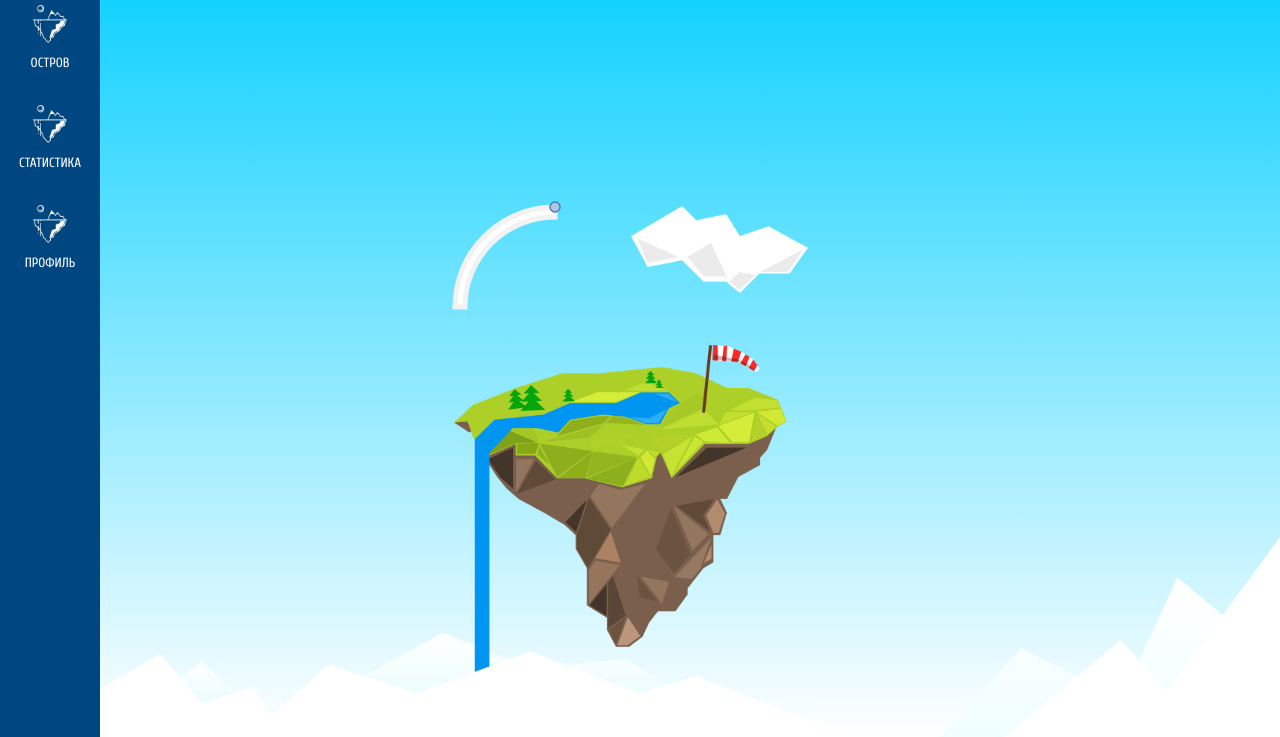
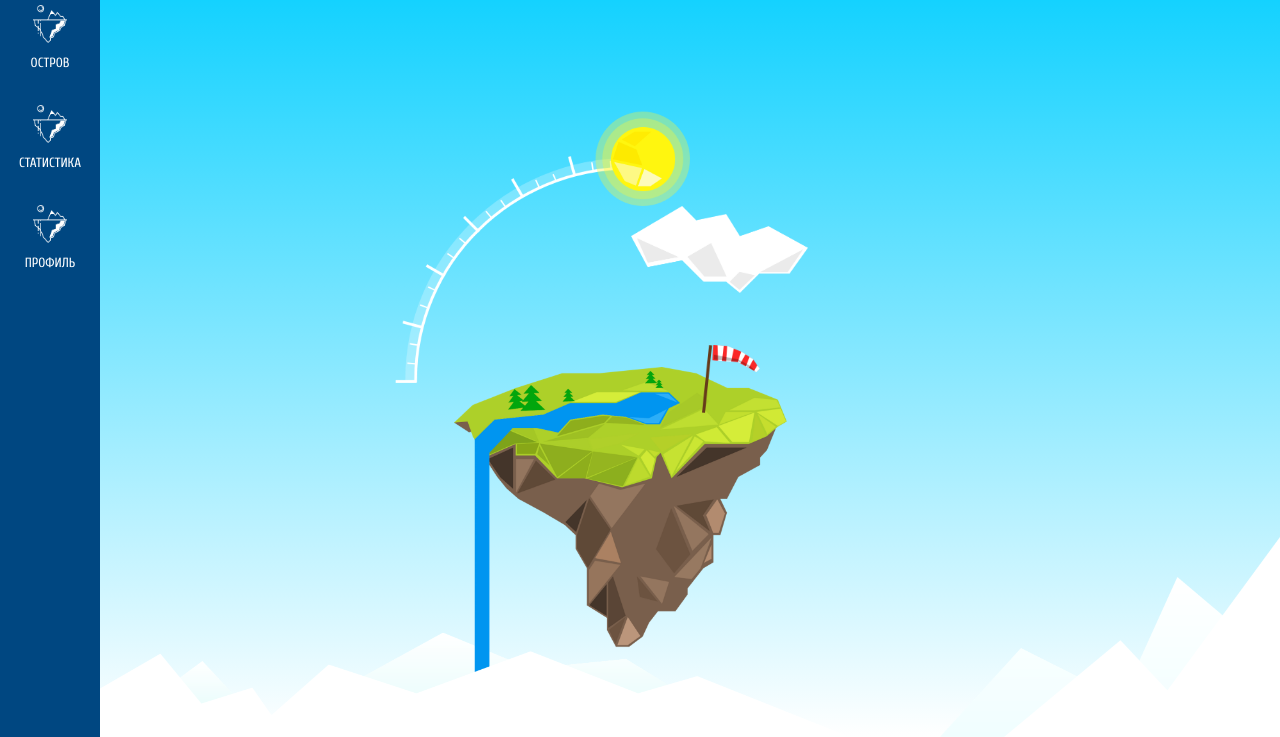
Before and after one commit to MariaKulkova/WeatherDiary, a website: page island.html in a window 1280 px wide. Shown: the part 63-800 px from the top of the page. Drawn offline with nearby package versions, Linux system fonts and the light colour scheme.

Commit message:
Improve sun slider appearance

```diff
--- a/css/circle-slider.css
+++ b/css/circle-slider.css
@@ -1,7 +1,7 @@
-.circumference {
-  fill: #fff;
-  stroke: #f2f2f2;
-  stroke-width: 5px;
+.slider-container {
+  position: absolute;
+  overflow: visible;
+  top: 0; left: 0; bottom: 0; right: 0;
 }
 
 .dot circle:hover {
@@ -9,12 +9,16 @@
 }
 
 .dot circle {
-  fill: lightsteelblue;
-  stroke: steelblue;
-  stroke-width: 1.5px;
+  width: 50px;
+  height: 50px;
+  overflow: visible;
 }
 
 .dot circle.dragging {
   fill: red;
   stroke: brown;
 }
+
+.sun-image {
+  transform-origin: center center;
+}
--- a/css/island.css
+++ b/css/island.css
@@ -174,11 +174,11 @@ body {
 .circle-slider {
     position: absolute;
     top: 0; left: 0;
-    height: 50%;
-    width: 50%;
-    /*background: #FFF;*/
-    /*background-size: 100% 100%;*/
-    /*padding: 20px;*/
+    height: 40%;
+    width: 40%;
+    overflow: visible;
+    background: url(../img/sun-slider-scale.png) no-repeat;
+    background-size: 100% 100%;
 }
 
 /* Bottom clouds */
--- a/island.html
+++ b/island.html
@@ -47,7 +47,10 @@
 
             <div class="island-container-wrapper">
                 <div class="island-container">
-                    <div class="circle-slider"></div>
+                    <div class="circle-slider">
+                        <svg class="slider-container">
+                        </svg>
+                    </div>
 
                     <div class="island-wrapper">
                         <div class="island"></div>
--- a/scripts/app/circle-slider.js
+++ b/scripts/app/circle-slider.js
@@ -1,36 +1,45 @@
-var width = "100%", height = "100%";
+// interface SliderValueChangedListener {
+//   (sender: QuaterSlider, angle: number): void;
+// }
+// class QuaterSlider {
+//   // var width = "100%",
+//   //     height = "100%";
+//   // var circumference_r = 100;
+//   listener: SliderValueChangedListener
+//   constructor(listener: SliderValueChangedListener) {
+//     this.listener = listener
+//   }
+//   draw() {
+//   }
+// }
 var circumference_r = 100;
-var svg = d3.select("div.circle-slider").append("svg")
-    .attr("width", width)
-    .attr("height", height)
-    .append("g")
-    .attr("transform", "translate(" + 160 + "," + 160 + ")");
-var container = svg.append("g");
-var arc = d3.arc()
-    .innerRadius(90)
-    .outerRadius(100)
-    .startAngle(0 * (Math.PI / 180)) //converting from degs to radians
-    .endAngle(-90 * (Math.PI / 180)); //just radians
-var circumference = container.append("path")
-    .attr("d", arc)
-    .attr("class", "circumference");
+var svg = d3.select("svg.slider-container")
+    .attr("preserveAspectRatio", "xMinYMin meet")
+    .attr("viewBox", "0 0 100 100");
 var handle = [{
         x: 0,
-        y: -circumference_r
+        y: -100,
+        angle: ""
     }];
 var drag = d3.drag()
     .subject(function (d) { return d; })
     .on("start", dragstarted)
     .on("drag", dragged)
     .on("end", dragended);
-var handle_circle = container.append("g")
+var handle_circle = svg.append("g")
+    .attr("transform", "translate(" + (100 - 15) + "," + (100 - 15) + ")")
     .attr("class", "dot")
-    .selectAll('circle')
+    .selectAll('image')
     .data(handle)
-    .enter().append("circle")
-    .attr("r", 5)
-    .attr("cx", function (d) { return d.x; })
-    .attr("cy", function (d) { return d.y; })
+    .enter().append("image")
+    .attr("class", "sun-image")
+    .attr("height", "40")
+    .attr("width", "40")
+    .attr("xlink:href", "img/sun-plain.png")
+    .attr("x", function (d) { return d.x; })
+    .attr("y", function (d) { return d.y; })
+    .style("transform", function (d) { return d.angle; })
+    .style("transform-origin", "center center")
     .call(drag);
 function dragstarted(d) {
     d3.event.sourceEvent.stopPropagation();
@@ -43,8 +52,9 @@ function dragged(d) {
     var alphaDegrees = alpha * 180 / Math.PI;
     if (alphaDegrees >= 90 && d3.event.y <= 0) {
         d3.select(this)
-            .attr("cx", d.x = circumference_r * Math.cos(alpha))
-            .attr("cy", d.y = -circumference_r * Math.sin(alpha));
+            .attr("x", d.x = circumference_r * Math.cos(alpha))
+            .attr("y", d.y = -circumference_r * Math.sin(alpha))
+            .style("transform", d.angle = "rotate(" + (alphaDegrees - 90) + "deg");
     }
 }
 function dragended(d) {
```
Also changed, not shown: scripts/app/circle-slider.ts (+41 -29 lines), img/sun-plain.png (added), img/sun-selected.png (added), img/sun-slider-scale.png (added), 1 other file.
